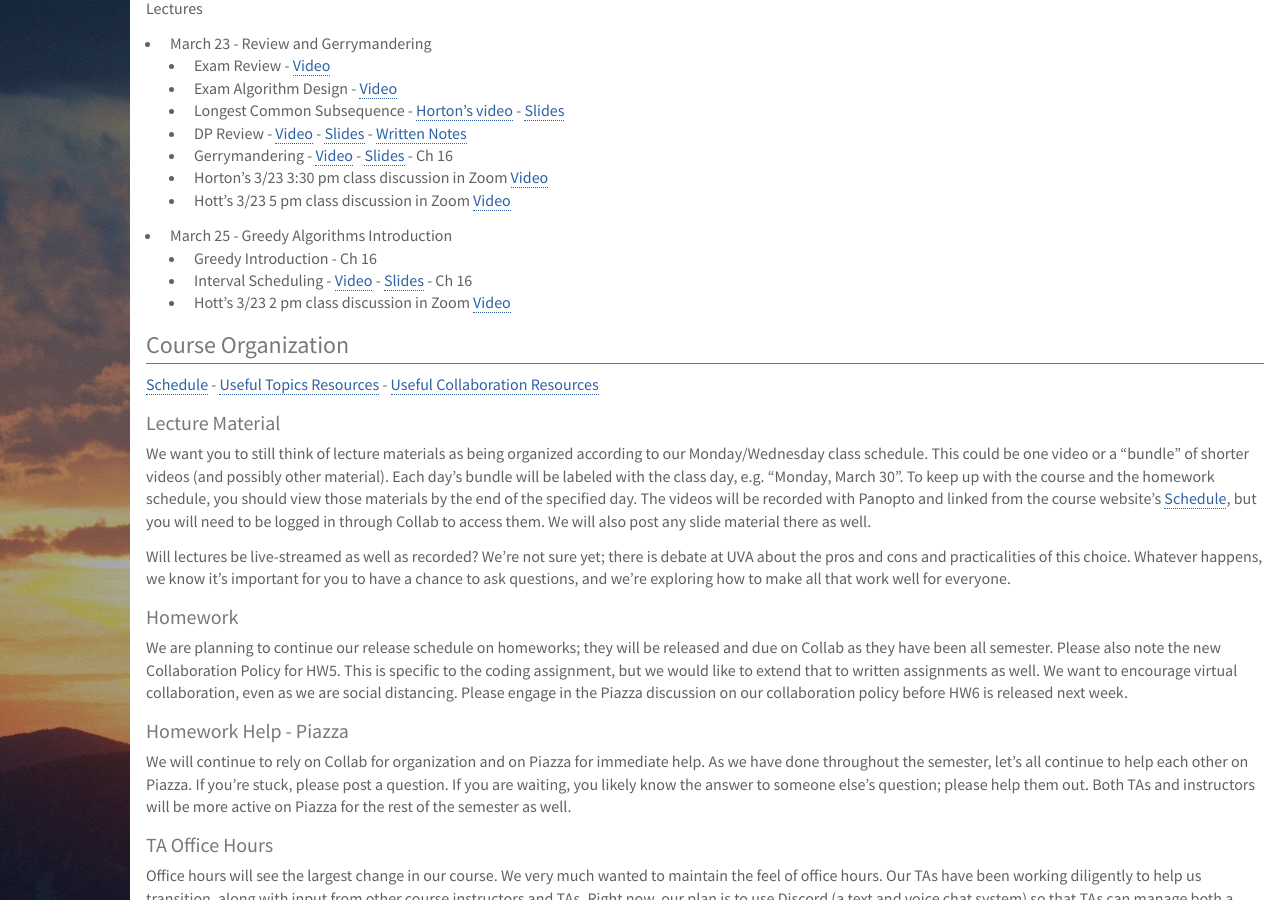
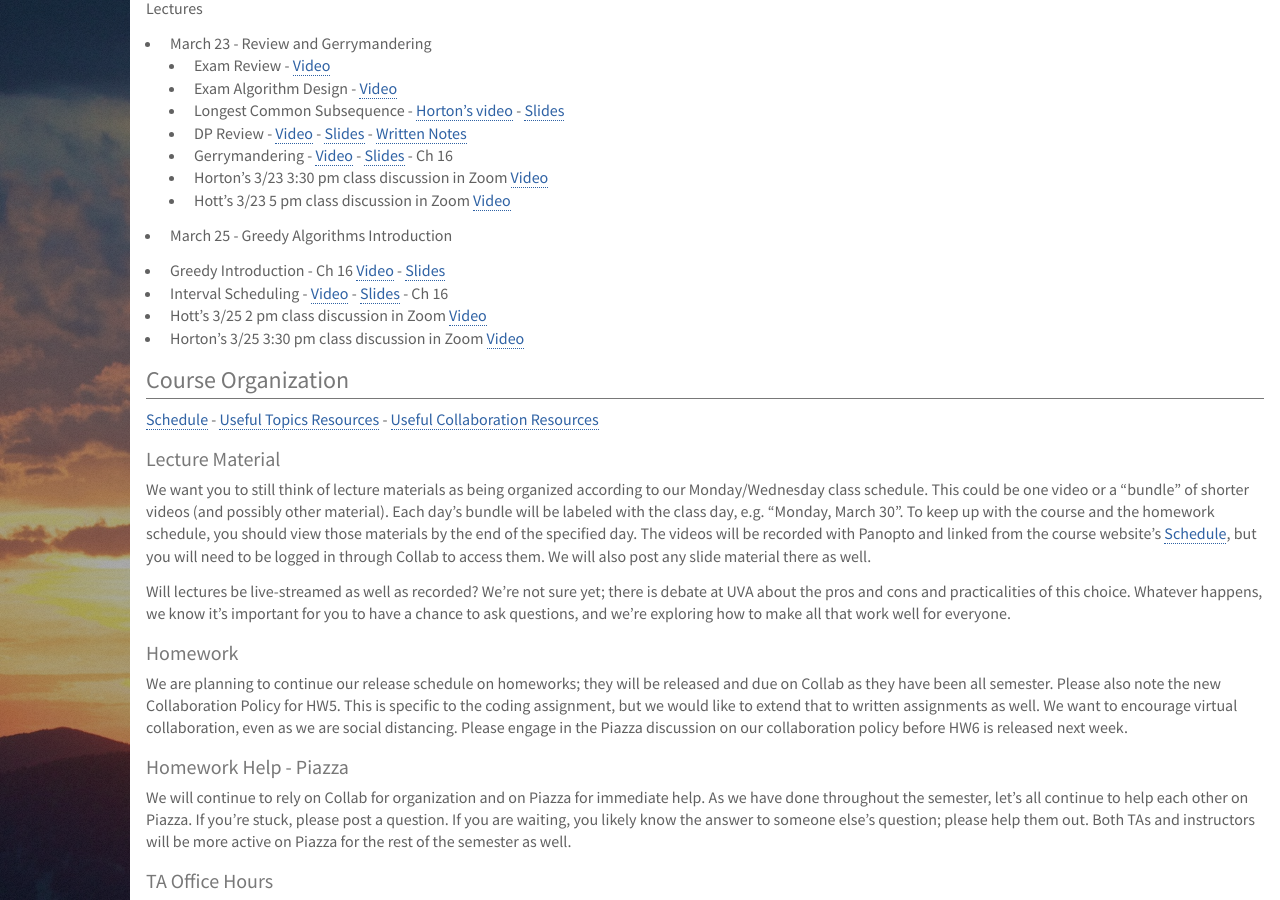
Before and after one commit to deternitydx/uvacs4102, a Jekyll site: the page built from index.md, in a window 1280 px wide and 900 px high, scrolled down 453 px. Built offline with Jekyll 4.4.1, drawn with Linux system fonts in a browser that asks for light colours; nearby versions of some CDN libraries; library files that are not in the unit come from our copies.

Commit message:
added Greedy introl and link to Horton's 3/25 class Zoom video

```diff
--- a/index.md
+++ b/index.md
@@ -34,9 +34,11 @@ Lectures
     - Horton's 3/23 3:30 pm class discussion in Zoom [Video](https://virginia.zoom.us/rec/share/_c8qBazM83NJc43CzUDudbNmWanZaaa81nBN-PMEzE7Llmd8AG8j6_lHtNIn3qan)
     - Hott's 3/23 5 pm class discussion in Zoom [Video](https://virginia.zoom.us/rec/share/4_NkI5fN6HlJQ4nt1njdZJAYFYP7X6a81nRK-6ZYxEpqk2Cq-V2iYHjyWuUYY67v)
 - March 25 - Greedy Algorithms Introduction
-    - Greedy Introduction - Ch 16
-    - Interval Scheduling - [Video](https://uva.hosted.panopto.com/Panopto/Pages/Viewer.aspx?id=00506912-5118-45cf-8828-ab89002117bf) - [Slides](lectures/l16-interval-scheduling.pdf) - Ch 16
-    - Hott's 3/23 2 pm class discussion in Zoom [Video](https://virginia.zoom.us/rec/share/x8hVCYvRylNLT6_xyXrAU6AoR5rpaaa8hCUb-PNexRwKZXhxJVMx6mmCEKJTR3lZ)
+
+- Greedy Introduction - Ch 16 [Video](https://uva.hosted.panopto.com/Panopto/Pages/Viewer.aspx?id=a23a2c3e-0e7c-4d79-8ab4-ab8901322a65) - [Slides](lectures/horton/cs4102_L16_intro.pdf)
+- Interval Scheduling - [Video](https://uva.hosted.panopto.com/Panopto/Pages/Viewer.aspx?id=00506912-5118-45cf-8828-ab89002117bf) - [Slides](lectures/l16-interval-scheduling.pdf) - Ch 16
+- Hott's 3/25 2 pm class discussion in Zoom [Video](https://virginia.zoom.us/rec/share/x8hVCYvRylNLT6_xyXrAU6AoR5rpaaa8hCUb-PNexRwKZXhxJVMx6mmCEKJTR3lZ)
+- Horton's 3/25 3:30 pm class discussion in Zoom [Video](https://uva.hosted.panopto.com/Panopto/Pages/Viewer.aspx?id=487f41a3-7d28-4d3e-a492-ab8901689505)
 
 
 ## Course Organization
```
Also changed, not shown: schedule.md (+3 -2 lines), 1 other file.
